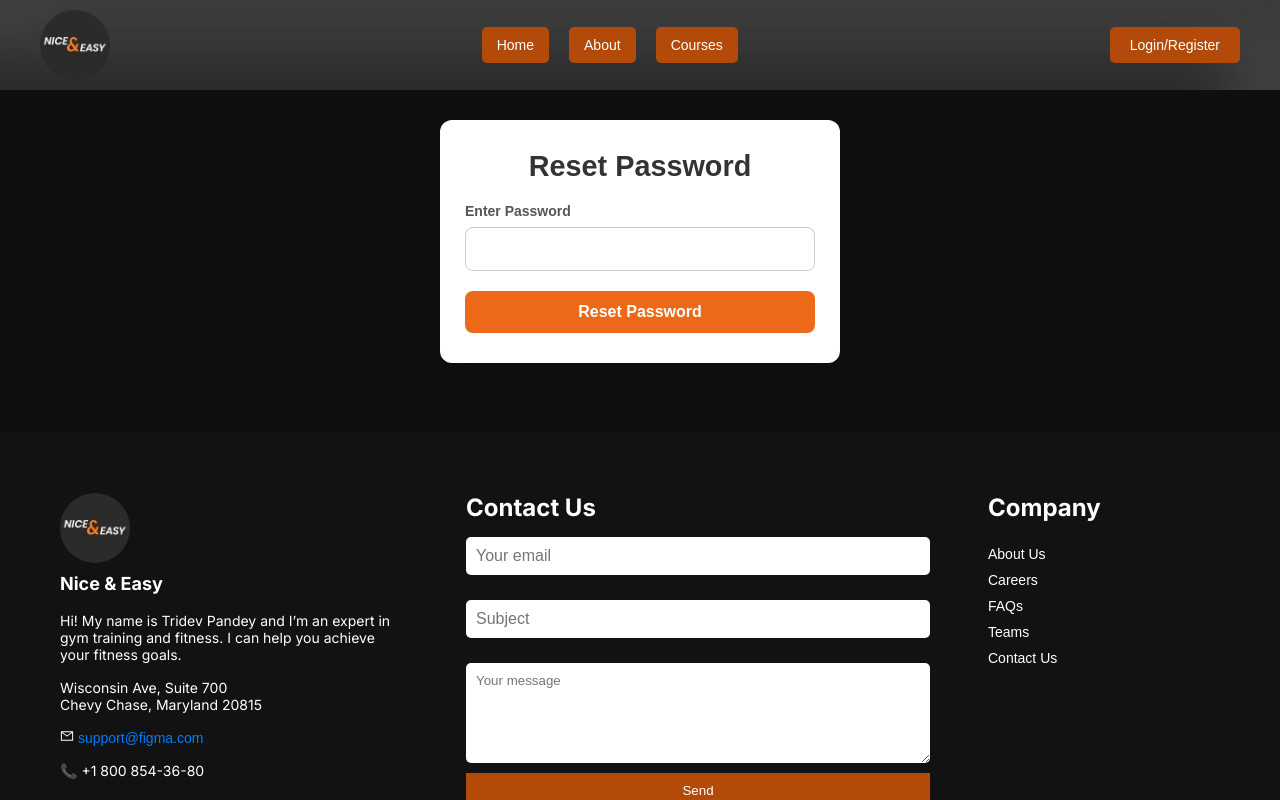
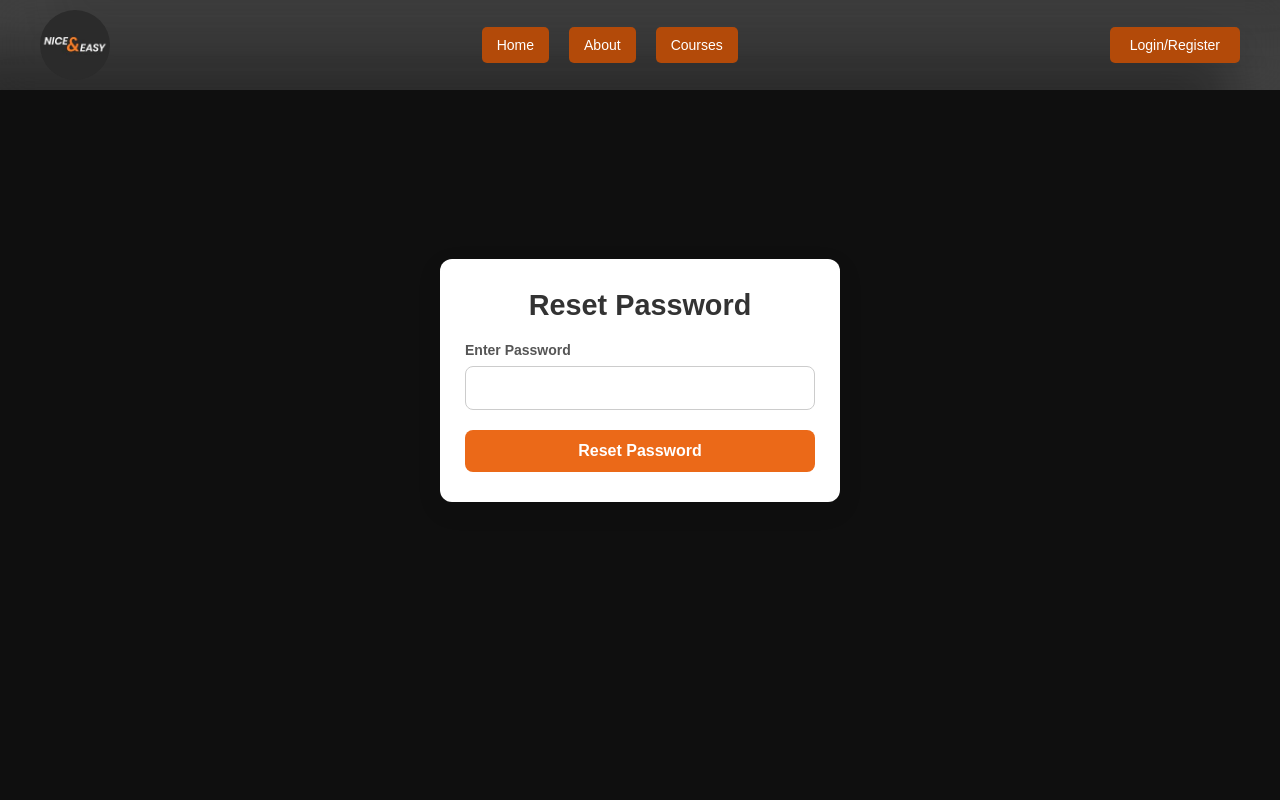
Before and after one commit to tusharpatel0504/gym-website, a React (Vite) app in the folder frontend/: page /reset-password/1 in a window 1280 px wide. Shown: the top 800 px of the page. Built offline with nearby package versions, Linux system fonts and the light colour scheme; no server answers.

Commit message:
push to host

```diff
--- a/frontend/src/pages/auth/auth.css
+++ b/frontend/src/pages/auth/auth.css
@@ -18,7 +18,8 @@
   } */
 
   .reset-container {
-    margin-top: 100px;
+    min-height: 800px;
+    margin-top: -30px;
     margin-bottom: 70px;
     display: flex;
     justify-content: center;
--- a/frontend/src/pages/auth/reset.css
+++ b/frontend/src/pages/auth/reset.css
@@ -18,6 +18,7 @@
   }
 
   .auth-page {
+
     display: flex;
     justify-content: center;
     align-items: center;
@@ -106,3 +107,12 @@
       font-size: 0.9rem;
     }
   }
+  .reset-container {
+    margin-top: 100px;
+    margin-bottom: 70px;
+    display: flex
+;
+    justify-content: center;
+    align-items: center;
+    width: 100%;
+}
```
